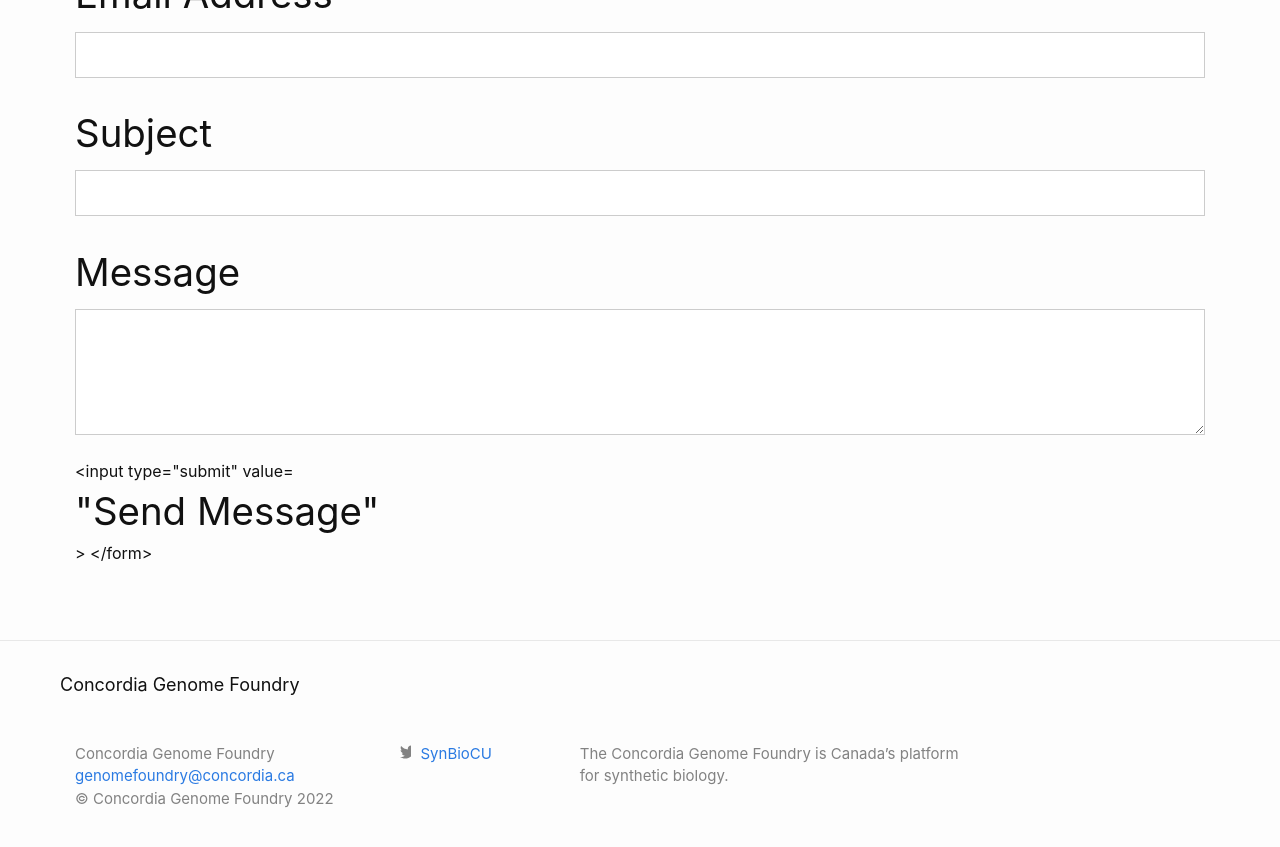
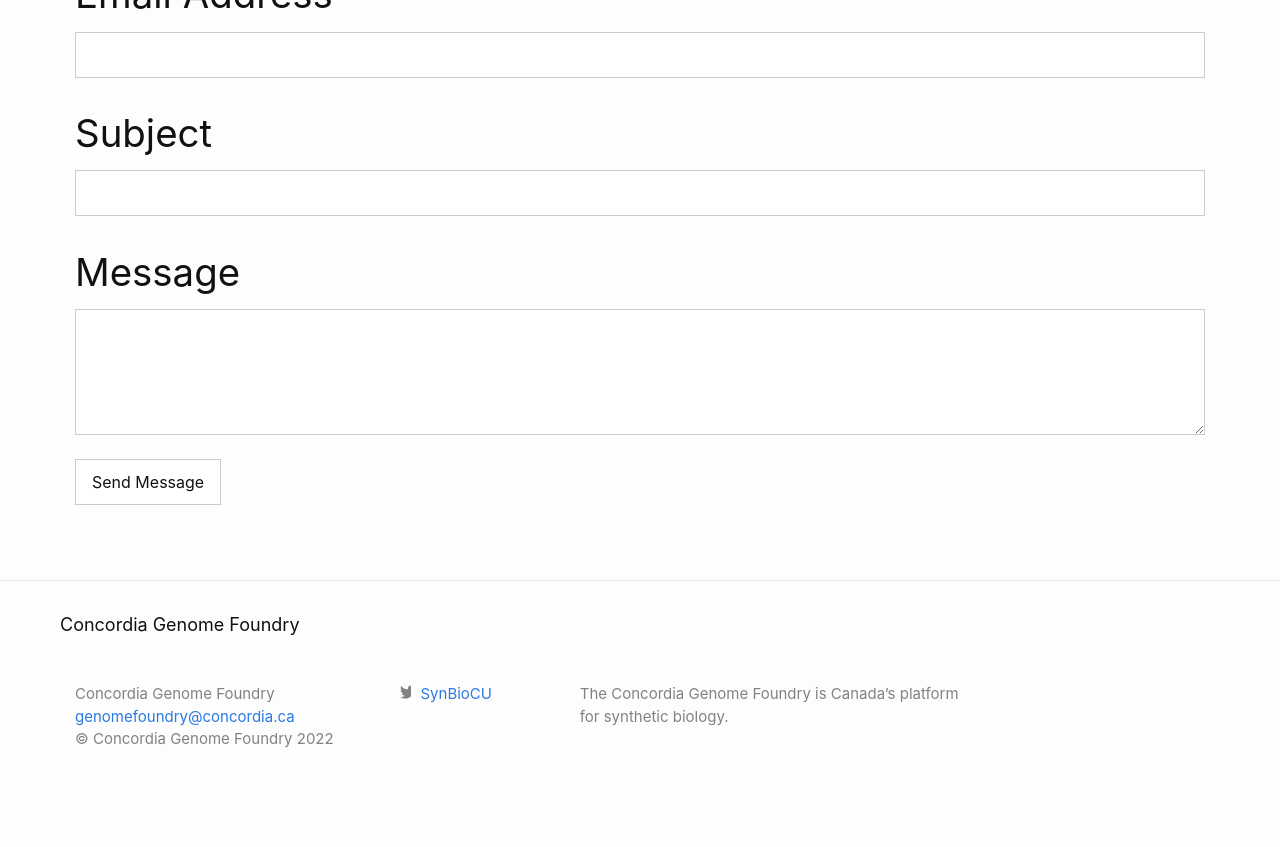
Before and after one commit to ConcordiaGenomeFoundry/concordiagenomefoundry.github.io, a Jekyll site: the page built from contact.md, in a window 1280 px wide and 900 px high, scrolled down 967 px. Shown: the top 847 px of the window. Built offline with Jekyll 4.4.1, drawn with Linux system fonts in a browser that asks for light colours; cached includes are drawn as plain includes; some web fonts are replaced.

```diff
--- a/contact.md
+++ b/contact.md
@@ -17,7 +17,7 @@
     </div>
     <div class="col-6">
         <div class="contact-info-title">Contact Form</div>
-        <div id="fs-frm" name="contact_form" accept-charset="utf-8" action="https://formspree.io/f/mknyyvrr" method="POST">
+        <form id="fs-frm" name="contact_form" accept-charset="utf-8" action="https://formspree.io/f/mknyyvrr" method="POST">
             <fieldset id="fs-frm-inputs">
                 <label for="full-name"><div class="contact-info-text">Full Name</div></label>
                 <input type="text" name="name" id="full-name" placeholder="" required="">
@@ -29,7 +29,7 @@
                 <textarea rows="5" name="message" id="message" placeholder="" required=""></textarea>
                 <input type="hidden" name="_subject" id="email-subject" value="Contact Form Submission">
             </fieldset>
-          <input type="submit" value=<div class="contact-info-text">"Send Message"</div>>
+          <input type="submit" value="Send Message">
         </form>
     </div>
 </div>
```
Also changed, not shown: 2 other files.
